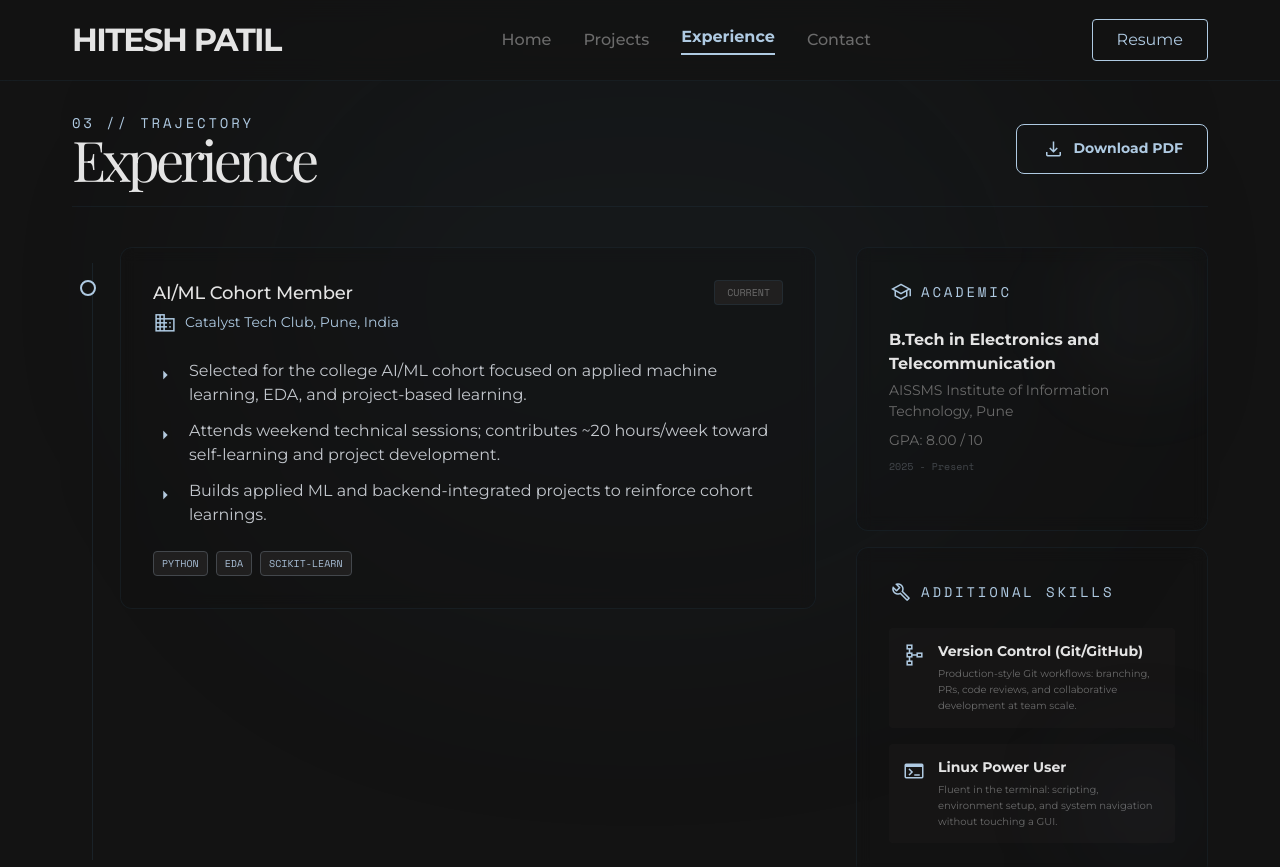
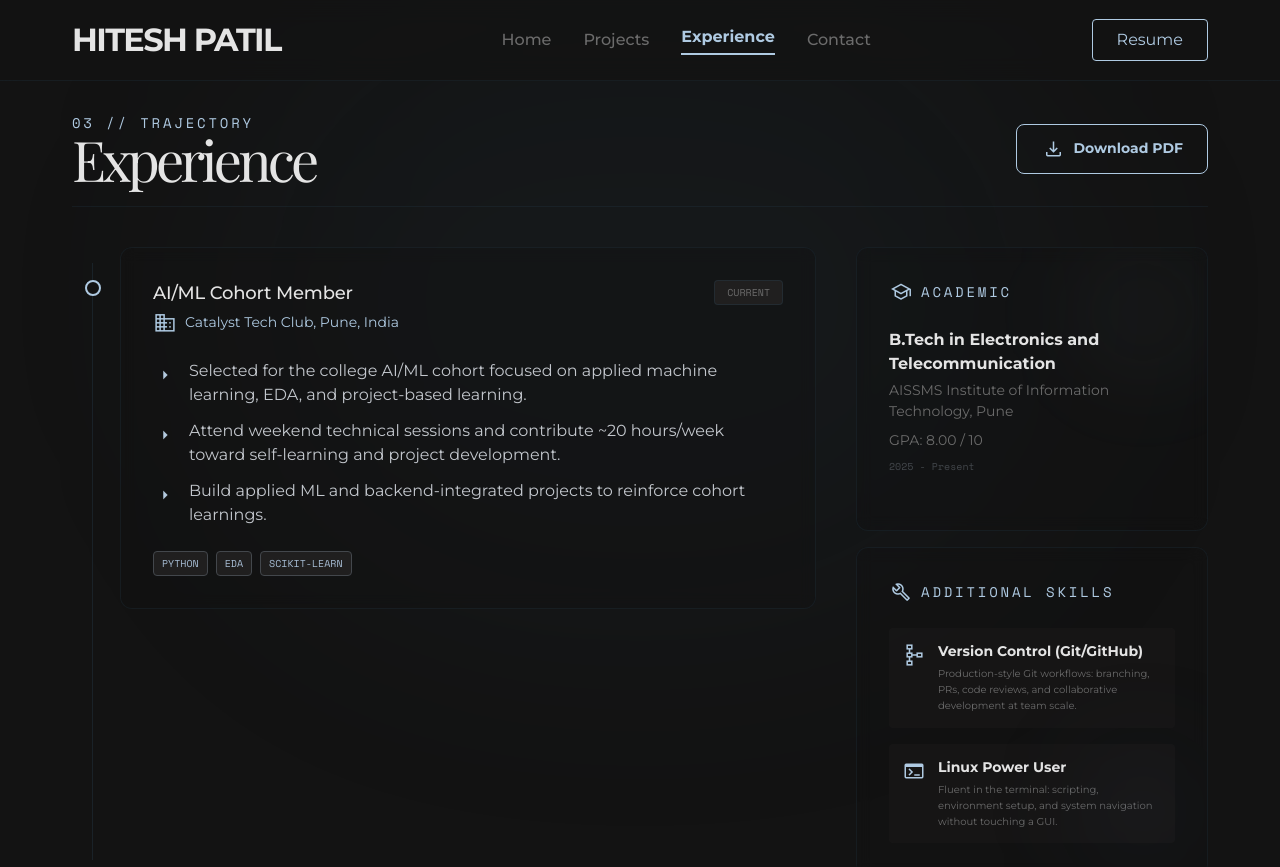
Before and after one commit to TheGoodDevil00/personal-portfolio, a Next.js app: page /experience in a window 1280 px wide. Shown: the top 867 px of the page. Built offline with nearby package versions, Linux system fonts and the light colour scheme; a web font is replaced by a local one.

Commit message:
update experience section

```diff
--- a/app/experience/page.tsx
+++ b/app/experience/page.tsx
@@ -36,7 +36,7 @@ export default function Experience() {
               {/* Frosted Card: Experience 1 */}
               <div className="relative bg-surface/40 backdrop-blur-[8px] border border-primary-container/20 p-6 md:p-8 rounded-xl md:ml-12 group hover:bg-surface-container-high/50 hover:border-primary-container/40 transition-all duration-500">
                 {/* Timeline Node */}
-                <div className="absolute -left-[41px] top-8 w-4 h-4 rounded-full bg-background border-2 border-primary hidden md:block group-hover:bg-primary transition-colors duration-300"></div>
+                <div className="absolute -left-[36.5px] top-8 w-4 h-4 rounded-full bg-background border-2 border-primary hidden md:block group-hover:bg-primary transition-colors duration-300"></div>
                 <div className="flex flex-col md:flex-row justify-between items-start gap-4 mb-6">
                   <div>
                     <h3 className="font-subheading text-subheading text-silver-mist mb-1">AI/ML Cohort Member</h3>
@@ -56,11 +56,11 @@ export default function Experience() {
                   </li>
                   <li className="flex items-start gap-3">
                     <span className="material-symbols-outlined text-[16px] text-tertiary-fixed-dim mt-1">arrow_right</span>
-                    Attends weekend technical sessions; contributes ~20 hours/week toward self-learning and project development.
+                    Attend weekend technical sessions and contribute ~20 hours/week toward self-learning and project development.
                   </li>
                   <li className="flex items-start gap-3">
                     <span className="material-symbols-outlined text-[16px] text-tertiary-fixed-dim mt-1">arrow_right</span>
-                    Builds applied ML and backend-integrated projects to reinforce cohort learnings.
+                    Build applied ML and backend-integrated projects to reinforce cohort learnings.
                   </li>
                 </ul>
                 <div className="flex flex-wrap gap-2">
```
